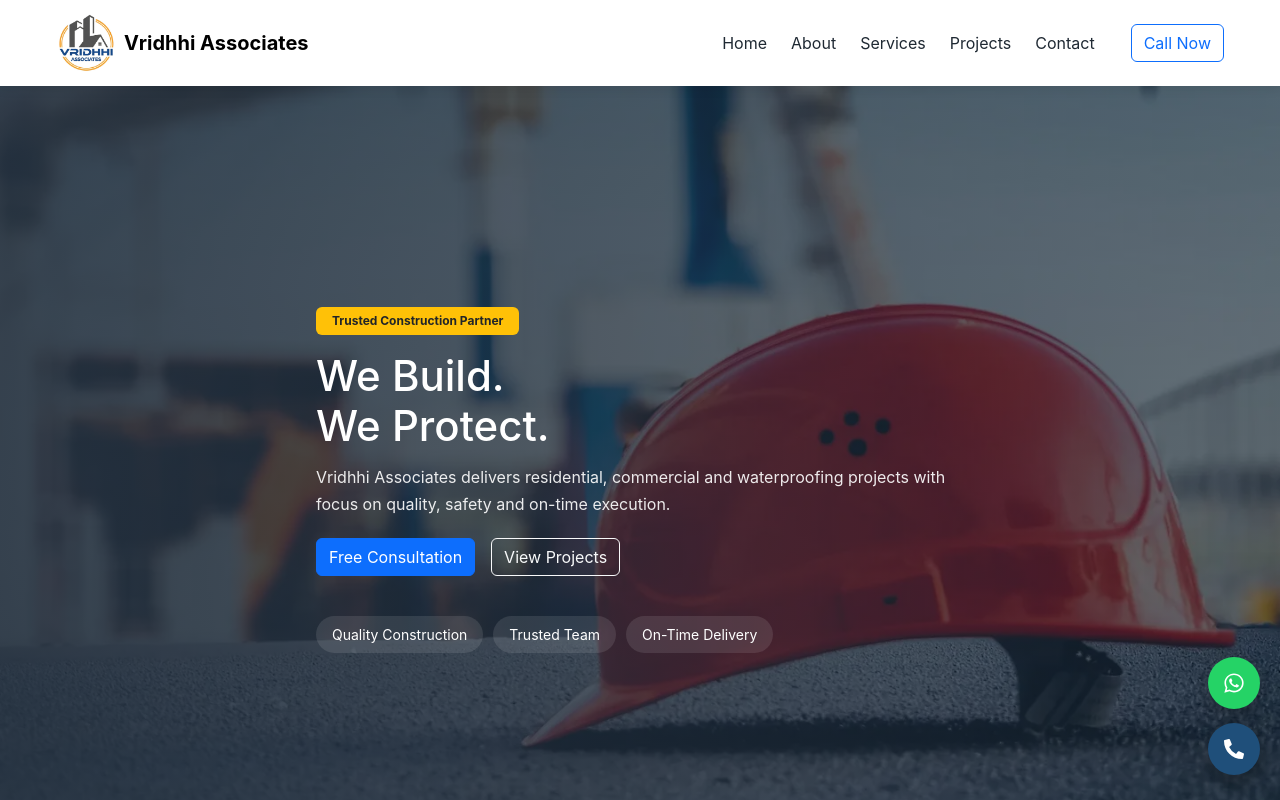
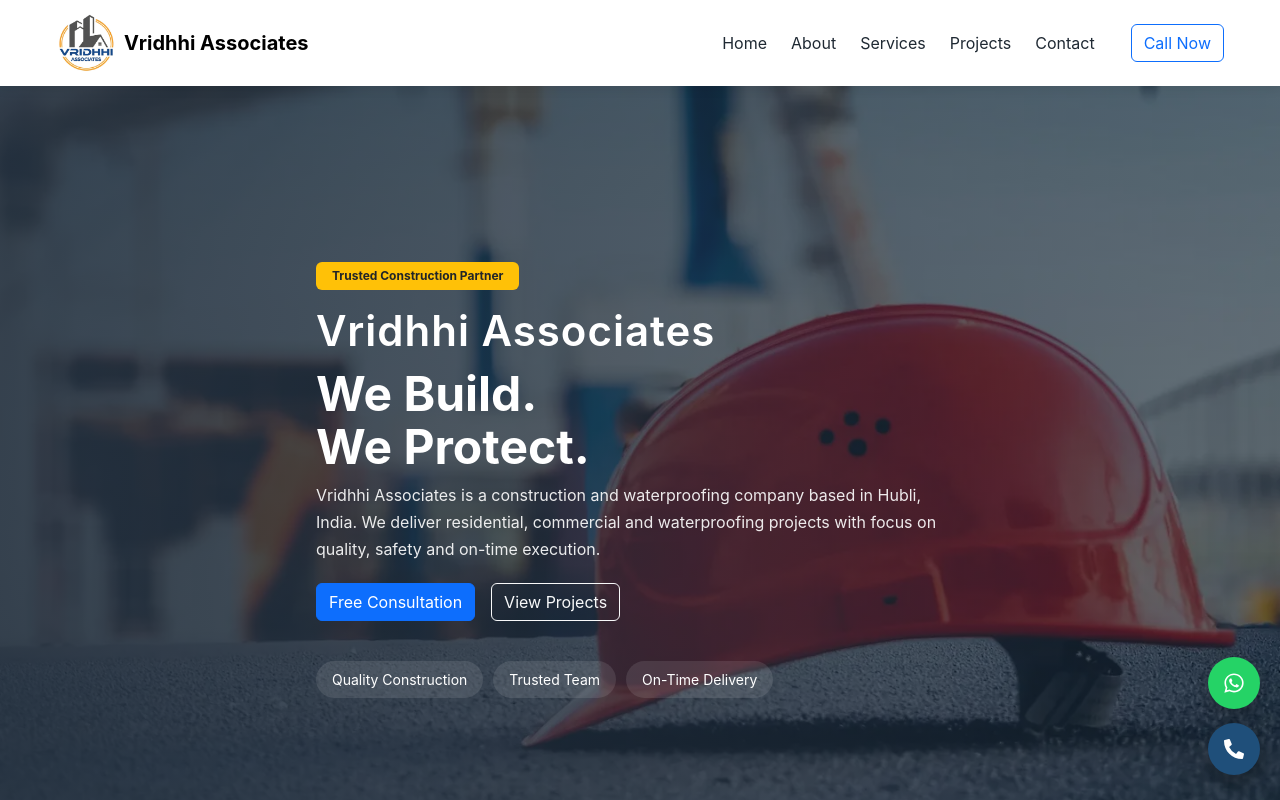
Before and after one commit to saitejakchintaginjal/vridhhiAssociates, a React (Vite) app: page / in a window 1280 px wide. Shown: the top 800 px of the page. Built offline with nearby package versions, Linux system fonts and the light colour scheme.

Commit message:
added script index.html

```diff
--- a/index.html
+++ b/index.html
@@ -6,15 +6,21 @@
     <!-- Mobile optimization -->
     <meta name="viewport" content="width=device-width, initial-scale=1.0" />
 
-    <!-- SEO -->
-    <title>Vridhhi Associates | Construction & Waterproofing Experts</title>
+    <!-- SEO: Title -->
+    <title>
+      Vridhhi Associates | Construction & Waterproofing Company in Hubli
+    </title>
 
+    <!-- SEO: Description -->
     <meta
       name="description"
-      content="Vridhhi Associates provides residential, commercial construction and waterproofing services in Hubli. Trusted quality construction with on-time delivery."
+      content="Vridhhi Associates is a construction and waterproofing company based in Hubli, India. We provide residential and commercial construction, waterproofing, and renovation services with trusted quality and on-time delivery."
     />
 
-    <!-- Performance: Preload LCP image (HUGE improvement) -->
+    <!-- Canonical -->
+    <link rel="canonical" href="https://vridhhiassociates.com/" />
+
+    <!-- Performance: Preload LCP image -->
     <link
       rel="preload"
       as="image"
@@ -22,14 +28,31 @@
       fetchpriority="high"
     />
 
-    <!-- Preconnect for faster loading -->
+    <!-- Preconnect -->
     <link rel="preconnect" href="https://fonts.googleapis.com" />
 
     <!-- Theme color -->
     <meta name="theme-color" content="#0f172a" />
 
     <!-- Favicon -->
-    <link rel="icon" href="/vite.svg" />
+    <link rel="icon" href="/logo.png" />
+
+    <!-- Organization Schema (CRITICAL FOR BRAND SEARCH) -->
+    <script type="application/ld+json">
+      {
+        "@context": "https://schema.org",
+        "@type": "Organization",
+        "name": "Vridhhi Associates",
+        "url": "https://vridhhiassociates.com",
+        "logo": "https://vridhhiassociates.com/logo.png",
+        "description": "Vridhhi Associates is a construction and waterproofing company based in Hubli, India.",
+        "address": {
+          "@type": "PostalAddress",
+          "addressLocality": "Hubli",
+          "addressCountry": "India"
+        }
+      }
+    </script>
   </head>
 
   <body>
--- a/src/pages/Home.css
+++ b/src/pages/Home.css
@@ -1,4 +1,3 @@
-
 .home-hero {
   position: relative;
   min-height: 100vh;
@@ -58,3 +57,16 @@
   background: rgba(255, 255, 255, 0.1);
   font-size: 14px;
 }
+
+.brand-title {
+  font-size: 1.4rem;
+  font-weight: 600;
+  letter-spacing: 1px;
+  margin-bottom: 10px;
+}
+
+.hero-tagline {
+  font-size: 3rem;
+  font-weight: 700;
+  line-height: 1.1;
+}
--- a/src/pages/Home.tsx
+++ b/src/pages/Home.tsx
@@ -19,14 +19,19 @@
           Trusted Construction Partner
         </span>
 
-        <h1>
+        {/* SEO: BRAND H1 */}
+        <h1 className="brand-title">Vridhhi Associates</h1>
+
+        {/* Tagline */}
+        <h2 className="hero-tagline">
           We Build.
           <br />
           We Protect.
-        </h1>
+        </h2>
 
         <p>
-          Vridhhi Associates delivers residential, commercial and waterproofing
+          Vridhhi Associates is a construction and waterproofing company based
+          in Hubli, India. We deliver residential, commercial and waterproofing
           projects with focus on quality, safety and on-time execution.
         </p>
 
```
